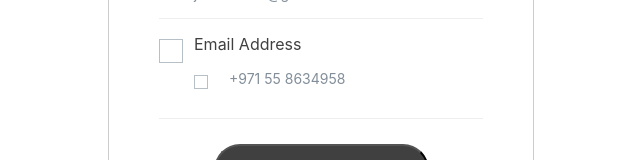
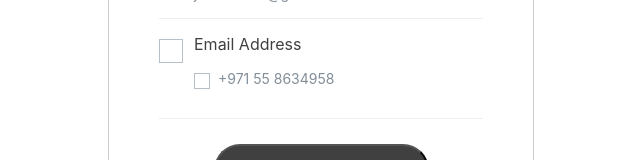
Before and after one commit to Abdoulrhman/EA-UI, a Next.js app: page /AuctionAlerts in a window 1280 px wide. Shown: the part 398-558 px from the top of the page, without its empty margins (319-959 px from the left). Built offline with nearby package versions, Linux system fonts and the light colour scheme.

Commit message:
checkbox

```diff
--- a/components/AuctionaAlerts/styles.module.scss
+++ b/components/AuctionaAlerts/styles.module.scss
@@ -133,7 +133,36 @@
     .checkList {
       list-style: none;
       padding: 0;
+    .checkmark {
 
+        position: absolute;
+        top: 3px !important;
+        left: 0px;
+        height: 16px !important;
+        width: 16px !important;
+        background-color: #fff;
+        border: 1px solid #b7bfc7;
+        padding: 1px;
+        &:after {
+          content: "";
+          position: absolute;
+          display: none;
+          left: 2px !important;
+          top: 2px !important;
+          width: 10px  !important;
+          height: 10px !important;
+          background: red;
+          border-radius: 2px;
+          -webkit-border-radius: 2px;
+          -moz-border-radius: 2px;
+          -ms-border-radius: 2px;
+          -o-border-radius: 2px;
+        }
+
+        label {
+          font-size: 0.875rem;
+        }
+      }
       li {
         display: flex;
       }
@@ -141,7 +170,9 @@
         color: #828e99;
         font-size: 14px;
       }
-        .checkmark {
+         .container{
+        padding-left: 1.5rem !important;
+            .checkmark {
         position: absolute;
         top: 5px;
         left: 0px;
@@ -170,6 +201,8 @@
           font-size: 0.875rem;
         }
       }
+      }
+
     }
 
     .auctionBtn {
```
